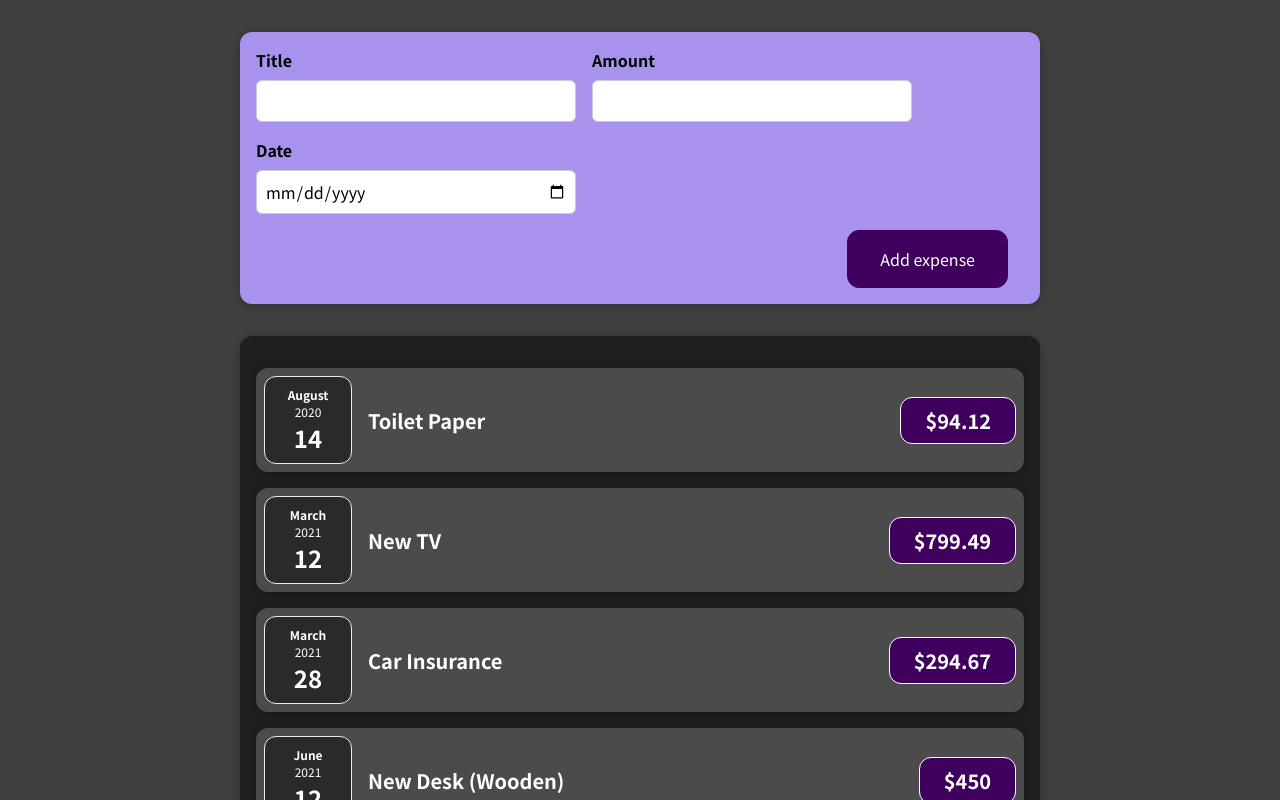
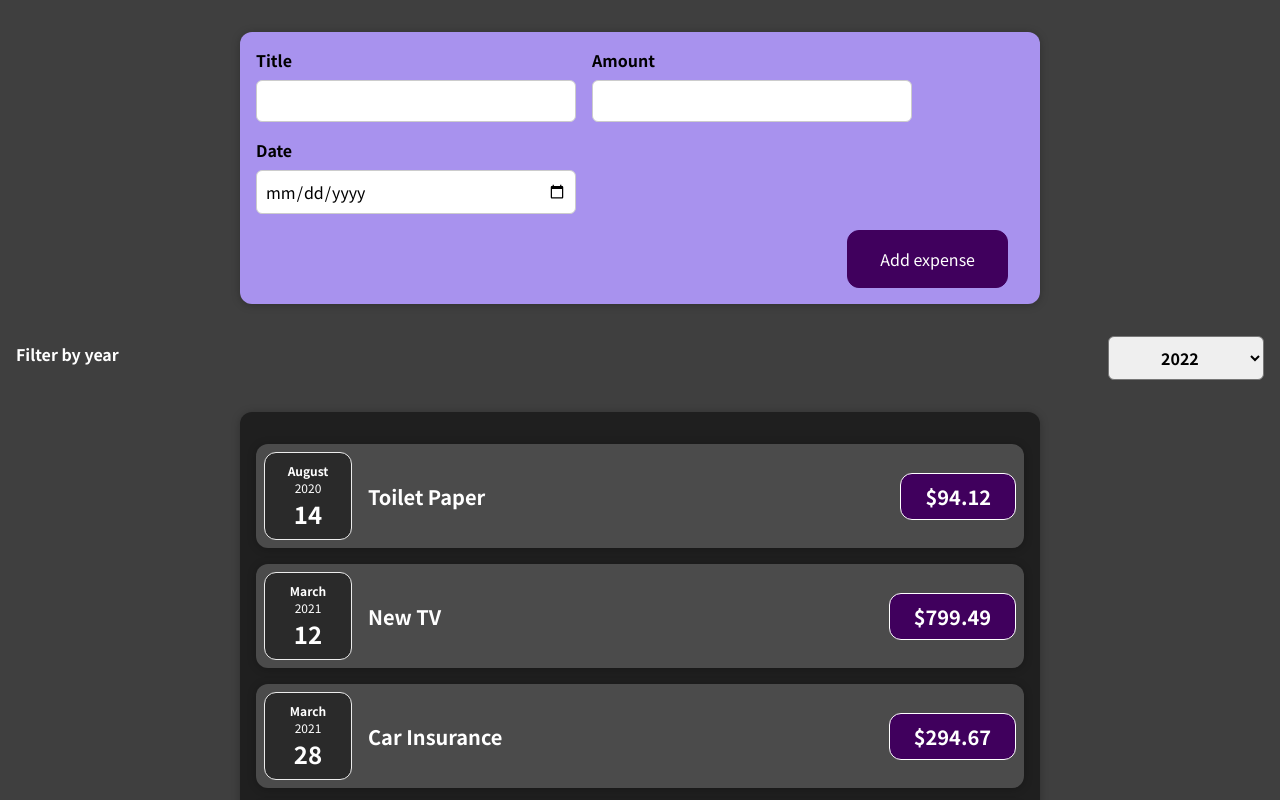
Before and after one commit to SarahWimark/MyExpenses, a React (Create React App) app: page / in a window 1280 px wide. Shown: the top 800 px of the page. Built offline with nearby package versions, Linux system fonts and the light colour scheme.

Commit message:
Adding a filter by year for the expenses.

```diff
--- /dev/null
+++ b/src/components/features/expenses/ExpenseFilter.css
@@ -0,0 +1,24 @@
+.expense-filter {
+  color: white;
+  padding: 0 1rem;
+}
+
+.expense-filter__control {
+  display: flex;
+  width: 100%;
+  align-items: center;
+  justify-content: space-between;
+  margin: 1rem 0;
+}
+
+.expense-filter label {
+  font-weight: bold;
+  margin-bottom: 0.5rem;
+}
+
+.expense-filter select {
+  font: inherit;
+  padding: 0.5rem 3rem;
+  font-weight: bold;
+  border-radius: 6px;
+}
--- /dev/null
+++ b/src/components/features/expenses/ExpenseFilter.js
@@ -0,0 +1,19 @@
+import React from "react";
+
+import "./ExpenseFilter.css";
+
+export const ExpenseFilter = () => {
+  return (
+    <div className="expense-filter">
+      <div className="expense-filter__control">
+        <label>Filter by year</label>
+        <select>
+          <option value="2022">2022</option>
+          <option value="2021">2021</option>
+          <option value="2020">2020</option>
+          <option value="2019">2019</option>
+        </select>
+      </div>
+    </div>
+  );
+};
--- a/src/components/features/expenses/Expenses.js
+++ b/src/components/features/expenses/Expenses.js
@@ -1,10 +1,14 @@
 import React from "react";
 import { ExpenseItem } from "./ExpenseItem";
 import { Card } from "../../UI/Card";
+import { ExpenseFilter } from "./ExpenseFilter";
+
 import "./Expenses.css";
 
 export const Expenses = ({ items }) => {
   return (
+    <>
+      <ExpenseFilter />
       <Card className="expenses">
         {items.map((expense) => (
           <ExpenseItem
@@ -15,5 +19,6 @@
           />
         ))}
       </Card>
+    </>
   );
 };
```
Lines whose indentation alone changed are shown as unchanged.
